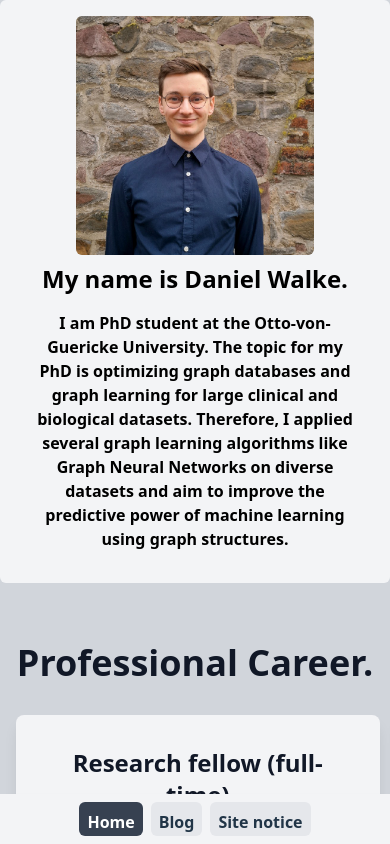
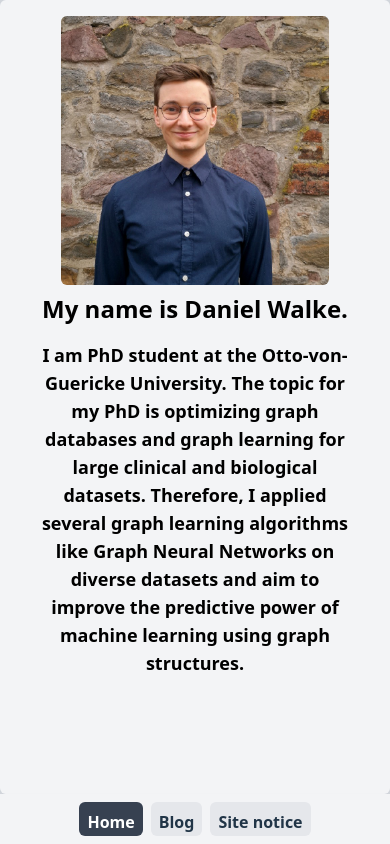
Before and after one commit to danielwalke/danielwalke.github.io, a Vue app: page / in a window 390 px wide. Built offline with nearby package versions, Linux system fonts and the light colour scheme.

Commit message:
overworked mobile design ii

```diff
--- a/src/components/intro/Intro.vue
+++ b/src/components/intro/Intro.vue
@@ -1,5 +1,5 @@
 <template>
-    <div class="bg-gray-100 rounded-md p-4 mb-4 text-black lg:min-h-full">
+    <div class="bg-gray-100 rounded-md p-4 mb-4 text-black min-h-full">
       <div class="flex justify-center">
         <img class="profile-img" src="../../assets/profile_img.jpeg" alt="Bild"/>
       </div>
@@ -181,7 +181,7 @@ export default {
 
 <style scoped>
 .row{
-  @apply flex overflow-x-auto gap-4 w-full flex-nowrap whitespace-nowrap pr-4 pl-4
+  @apply flex overflow-x-scroll gap-4 w-full flex-nowrap whitespace-nowrap pr-4 pl-4
   lg:flex-nowrap lg:flex-row lg:whitespace-normal lg:gap-8
 }
 
@@ -209,11 +209,11 @@ a{
 }
 
 .profile-img{
-  @apply w-2/3 bg-gray-600 lg:w-1/3 mb-2 rounded-md
+  @apply w-3/4 bg-gray-600 lg:w-1/3 mb-2 rounded-md
 }
 
 .intro-text{
-  @apply text-base text-center w-full lg:text-lg font-bold p-4 lg:w-2/3
+  @apply text-base text-center w-full text-lg font-bold p-4 lg:w-2/3
 }
 
 .name-text{
```
